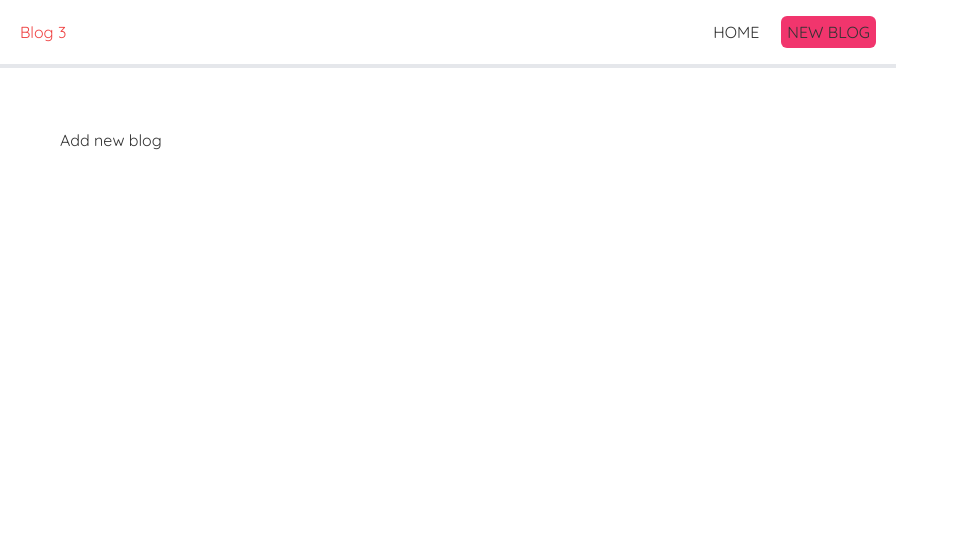
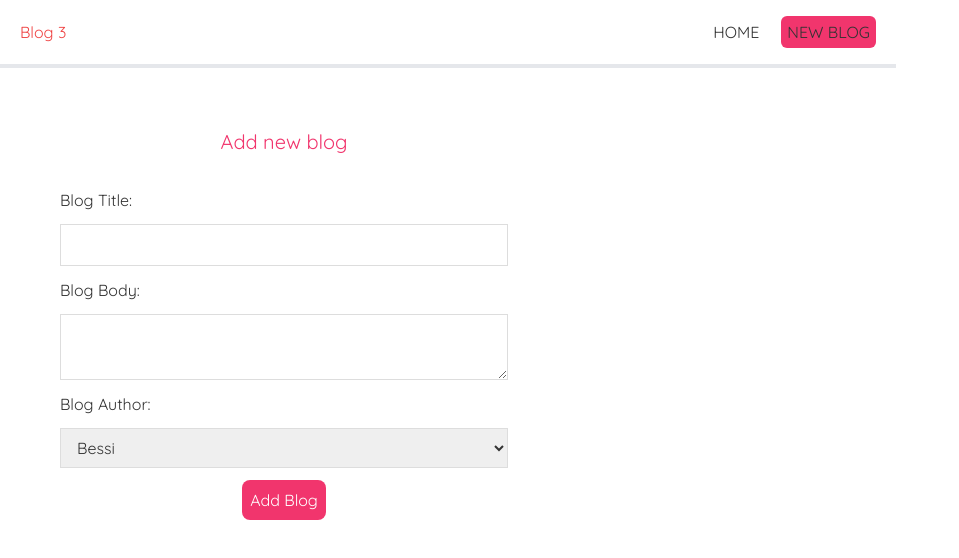
Before and after one commit to EyzRyder/React-Blog, a React (Vite) app in the folder client/: page /create in a window 1280 px wide. Shown: the top 558 px of the page, without its empty margins (0-959 px from the left). Built offline with nearby package versions, Linux system fonts and the light colour scheme.

Commit message:
update create blog adding post function

```diff
--- a/client/src/App.jsx
+++ b/client/src/App.jsx
@@ -11,7 +11,7 @@ function App() {
     <Router>
     <div className="w-screen h-screen">
       <Navbar />
-      <div className="m-[40px] p-[20px]">
+      <div className="max-w-2xl m-[40px] p-[20px]">
           <Routes>
             <Route path='/' element={<Home />} />
             <Route path='/create' element={<CreateBlog />} />
--- a/client/src/assets/output.css
+++ b/client/src/assets/output.css
@@ -527,6 +527,10 @@ video {
   margin: 0px;
 }
 
+.m-3{
+  margin: 0.75rem;
+}
+
 .my-5{
   margin-top: 1.25rem;
   margin-bottom: 1.25rem;
@@ -535,6 +539,11 @@ video {
 .mx-0{
   margin-left: 0px;
   margin-right: 0px;
+}
+
+.my-3{
+  margin-top: 0.75rem;
+  margin-bottom: 0.75rem;
 }
 
 .mb-2{
@@ -549,8 +558,24 @@ video {
   margin-left: 16px;
 }
 
+.mb-8{
+  margin-bottom: 2rem;
+}
+
+.box-border{
+  box-sizing: border-box;
+}
+
+.block{
+  display: block;
+}
+
 .flex{
   display: flex;
+}
+
+.table{
+  display: table;
 }
 
 .h-screen{
@@ -561,8 +586,33 @@ video {
   width: 100vw;
 }
 
+.w-max{
+  width: -moz-max-content;
+  width: max-content;
+}
+
+.w-full{
+  width: 100%;
+}
+
 .max-w-\[70\%\]{
   max-width: 70%;
+}
+
+.max-w-md{
+  max-width: 28rem;
+}
+
+.max-w-2xl{
+  max-width: 42rem;
+}
+
+.cursor-pointer{
+  cursor: pointer;
+}
+
+.flex-row{
+  flex-direction: row;
 }
 
 .flex-col{
@@ -573,20 +623,40 @@ video {
   align-items: center;
 }
 
+.justify-center{
+  justify-content: center;
+}
+
 .rounded-md{
   border-radius: 0.375rem;
+}
+
+.rounded-lg{
+  border-radius: 0.5rem;
 }
 
 .border{
   border-width: 1px;
 }
 
+.border-0{
+  border-width: 0px;
+}
+
 .border-b-4{
   border-bottom-width: 4px;
 }
 
+.border-b{
+  border-bottom-width: 1px;
+}
+
 .border-solid{
   border-style: solid;
+}
+
+.border-none{
+  border-style: none;
 }
 
 .border-\[\#fafafa\]{
@@ -594,9 +664,26 @@ video {
   border-color: rgb(250 250 250 / var(--tw-border-opacity));
 }
 
+.border-\[\]{
+  border-color: ;
+}
+
+.border-\[\#\]{
+  border-color: #;
+}
+
+.border-\[\#ddd\]{
+  --tw-border-opacity: 1;
+  border-color: rgb(221 221 221 / var(--tw-border-opacity));
+}
+
 .bg-\[\#f1356d\]{
   --tw-bg-opacity: 1;
   background-color: rgb(241 53 109 / var(--tw-bg-opacity));
+}
+
+.bg-\[\]{
+  background-color: ;
 }
 
 .p-\[20px\]{
@@ -607,6 +694,10 @@ video {
   padding: 6px;
 }
 
+.p-2{
+  padding: 0.5rem;
+}
+
 .py-3{
   padding-top: 0.75rem;
   padding-bottom: 0.75rem;
@@ -615,6 +706,24 @@ video {
 .px-4{
   padding-left: 1rem;
   padding-right: 1rem;
+}
+
+.py-2{
+  padding-top: 0.5rem;
+  padding-bottom: 0.5rem;
+}
+
+.px-3{
+  padding-left: 0.75rem;
+  padding-right: 0.75rem;
+}
+
+.text-left{
+  text-align: left;
+}
+
+.text-center{
+  text-align: center;
 }
 
 .text-xl{
@@ -630,6 +739,28 @@ video {
 .text-red-500{
   --tw-text-opacity: 1;
   color: rgb(239 68 68 / var(--tw-text-opacity));
+}
+
+.text-\[\]{
+  color: ;
+}
+
+.text-\[\#\]{
+  color: #;
+}
+
+.text-\[\#f1\]{
+  color: #f1;
+}
+
+.text-\[\#f13\]{
+  --tw-text-opacity: 1;
+  color: rgb(255 17 51 / var(--tw-text-opacity));
+}
+
+.text-\[\#fff\]{
+  --tw-text-opacity: 1;
+  color: rgb(255 255 255 / var(--tw-text-opacity));
 }
 
 * {
--- a/client/src/components/CreateBlog.jsx
+++ b/client/src/components/CreateBlog.jsx
@@ -1,8 +1,65 @@
+import { useState } from "react";
+import { useNavigate } from "react-router-dom";
+import Axios from 'axios';
+
+
 export default function CreateBlog() {
+    const [title, setTitle] = useState('');
+    const [body, setBody] = useState('');
+    const [author, setAuthor] = useState('Bessi');
+    const [isPending, setIsPending] = useState(false);
+
+    const navigate = useNavigate();
+
+    const handleSubmit = (e) => {
+        e.preventDefault();
+        setIsPending(true)
+
+        Axios.post('http://localhost:3000/blogs', { title: title, body: body, author: author })
+            .then((response) => {
+                setIsPending(false);
+                navigate("/");
+            }).catch((err) => {
+                console.log(err);
+                setIsPending(false)
+            });
+    };
+
     return (
-        <div className="">
-            <h2>Add new blog</h2>
+        <div className="max-w-md m-0 text-center items-center justify-center">
+            <h2 className="text-xl text-[#f1356d] mb-8">Add new blog</h2>
+            <form onSubmit={handleSubmit}>
+                <label className="text-left block">Blog Title:</label>
+                <input
+                    className="w-full py-2 px-3 my-3 mx-0 border border-solid border-[#ddd] box-border block"
+                    type="text"
+                    value={title}
+                    onChange={(e) => setTitle(e.target.value)}
+                    required
+                />
+                <label className="text-left block">Blog Body:</label>
+                <textarea
+                    className="w-full py-2 px-3 my-3 mx-0 border border-solid border-[#ddd] box-border block"
+                    value={body}
+                    onChange={(e) => setBody(e.target.value)}
+                    required
+                />
+                <label className="text-left block">Blog Author:</label>
+                <select
+                    className="w-full py-2 px-3 my-3 mx-0 border border-solid border-[#ddd] box-border block"
+                    value={author}
+                    onChange={(e) => setAuthor(e.target.value)}
+                >
+                    <option value="Bessi">Bessi</option>
+                    <option value="Professor">Professor</option>
+                    <option value="Aluno">Aluno</option>
 
+                </select>
+
+                {!isPending && <button className="bg-[#f1356d] text-[#fff] border-none border-0 p-2 rounded-lg cursor-pointer">Add Blog</button>}
+                {isPending && <button disabled className="bg-[#f1356d] text-[#fff] border-none border-0 p-2 rounded-lg cursor-pointer">Adding Blog</button>}
+
+            </form>
         </div>
     );
 }
--- a/client/src/components/Home.jsx
+++ b/client/src/components/Home.jsx
@@ -1,4 +1,3 @@
-import { useEffect, useState } from "react";
 import BlogList from "./BlogList";
 import useGet from "../hooks/useGet";
 
```
Also changed, not shown: 1 other file (tests, documents, lock files or other folders).
